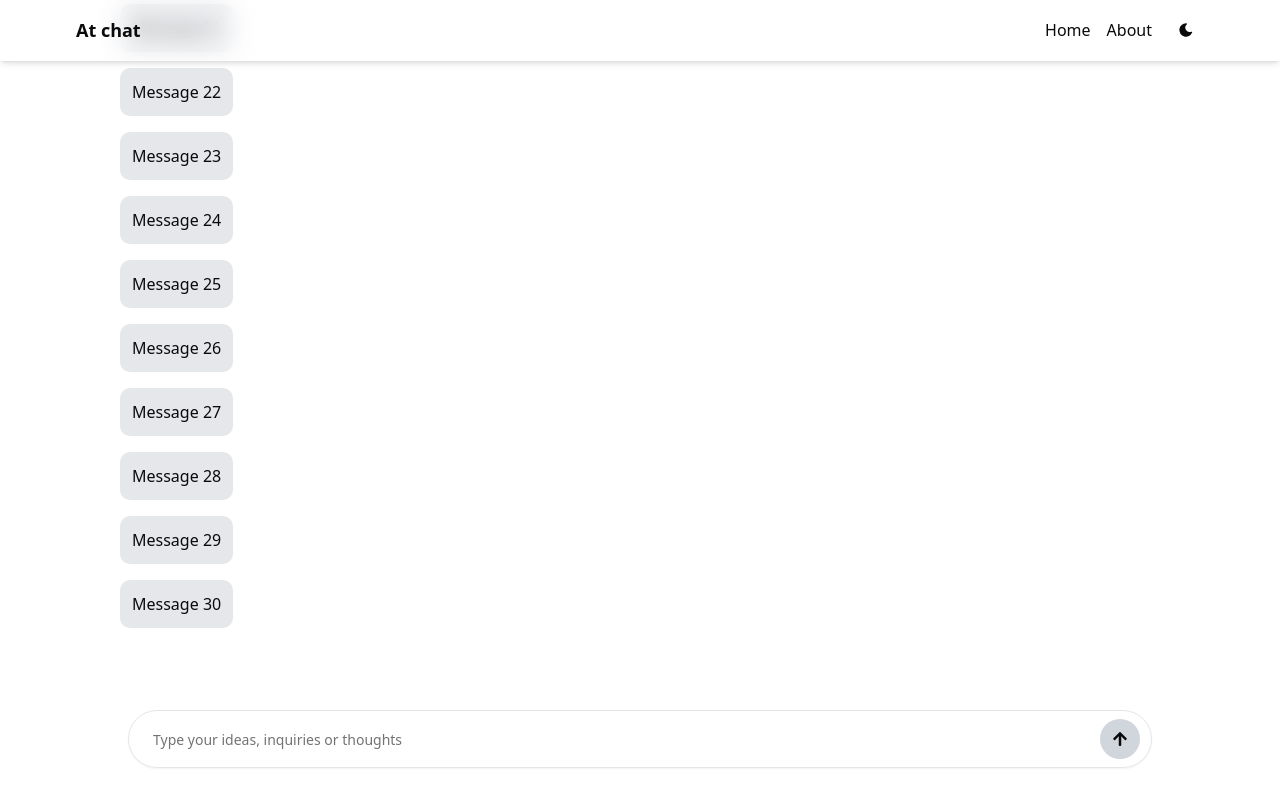
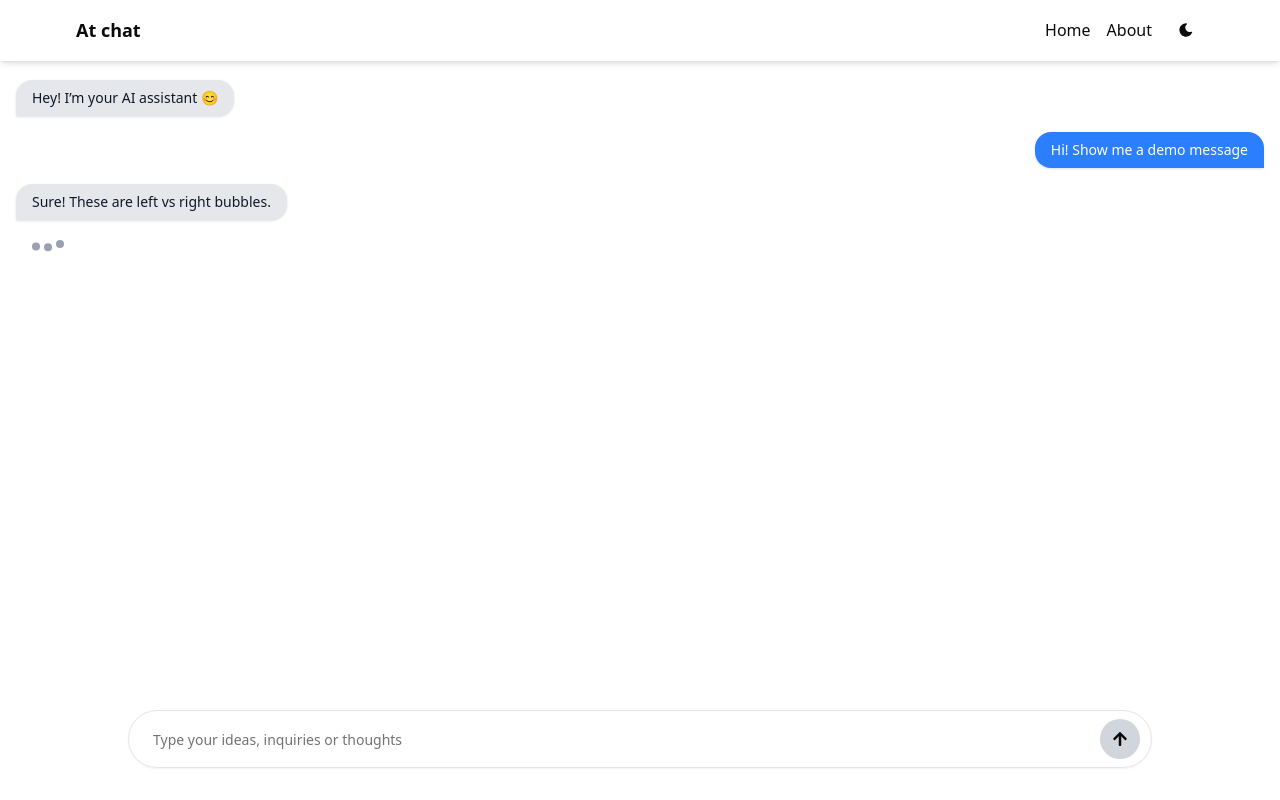
Before and after one commit to NatnaelTesfaye9098/at-chat, a Next.js app: page / in a window 1280 px wide. Built offline with nearby package versions, Linux system fonts and the light colour scheme.

Commit message:
typing layout and framer

```diff
--- a/package.json
+++ b/package.json
@@ -12,6 +12,7 @@
     "@radix-ui/react-slot": "^1.2.3",
     "class-variance-authority": "^0.7.1",
     "clsx": "^2.1.1",
+    "framer-motion": "^12.23.12",
     "lucide-react": "^0.542.0",
     "next": "15.5.2",
     "react": "19.1.0",
--- a/src/components/chat/ChatLayout.tsx
+++ b/src/components/chat/ChatLayout.tsx
@@ -1,34 +1,47 @@
-"use client";
+"use client"
 
-import { useEffect, useRef} from "react";
-import Header from "./Header";
-import InputArea from "./InputArea";
+import { useEffect, useRef, useState } from "react"
+import Header from "./Header"
+import InputArea from "./InputArea"
+import MessageBubble from "./message-bubble"
+import { Message } from "@/lib/types"
+import TypingIndicator from "./typing-indicator"
 
 export default function ChatLayout() {
+  const [messages, setMessages] = useState<Message[]>([
+    { id: "1", role: "assistant", content: "Hey! I’m your AI assistant 😊" },
+    { id: "2", role: "user", content: "Hi! Show me a demo message" },
+    { id: "3", role: "assistant", content: "Sure! These are left vs right bubbles." },
+  ]);
 
-    const messagesEndRef = useRef<HTMLDivElement | null>(null);
+  const [isThinking, setIsThinking] = useState<boolean>(true);
+
+  const messagesEndRef = useRef<HTMLDivElement | null>(null)
 
   useEffect(() => {
     messagesEndRef.current?.scrollIntoView({ behavior: "smooth" })
-    });
+  }, [messages])
 
-    return(
+  return (
     <div className="flex flex-col h-screen">
-            <Header/>
-            <main className="flex-1 overflow-y-auto px-30 py-15 space-y-4">
-                {Array.from({ length: 30 }).map((_, i) => (
-                    <div
-                        key={i}
-                        className="bg-gray-200 dark:bg-gray-700 rounded-lg p-3 w-fit"
-                        >
-                        Message {i + 1}
+      <Header />
+
+      <main className="flex-1 overflow-y-auto px-4 py-20 space-y-4">
+        {messages.map((m) => (
+          <MessageBubble key={m.id} message={m} />
+        ))}
+
+        {isThinking && (
+            <div className="flex justify-start">
+                <TypingIndicator />
             </div>
-                ))}
+        )}
 
         <div ref={messagesEndRef} />
       </main>
+
       <footer className="relative h-24">
-                <InputArea/>
+        <InputArea />
       </footer>
     </div>
   )
--- a/src/components/chat/InputArea.tsx
+++ b/src/components/chat/InputArea.tsx
@@ -1,13 +1,46 @@
+"use client"
+
 import { Input } from "@/components/ui/input";
 import { FaArrowUp } from "react-icons/fa";
+import { useState } from "react";
 
-const InputArea = () => {
+type Props = {
+  onSend: (message: string) => void;
+}
+
+const InputArea = ({onSend}: Props) => {
+
+    const [text, setText] = useState("");
+
+    const handleSend = () => {
+        if(!text.trim()) return
+        onSend(text.trim());
+        setText("");
+    }
+
+    const handleKeyDown = (e: React.KeyboardEvent<HTMLInputElement>) => {
+        if (e.key === "Enter") {
+            e.preventDefault()
+            handleSend()
+        }
+    }
+
+
     return(
         <>
             <div className="absolute bottom-8 left-1/2 transform -translate-x-1/2 w-[90%] max-w-5xl">
                 <div className="relative">
-                    <Input type="text" className="rounded-full w-full p-7 px-6 pr-14" placeholder="Type your ideas, inquiries or thoughts"/>
-                    <button className="absolute right-3 top-1/2 -translate-y-1/2 rounded-full bg-gray-300 dark:bg-gray-800 hover:bg-gray-400 hover:dark:bg-gray-900 p-3 cursor-pointer">
+                    <Input
+                        type="text"
+                        className="rounded-full w-full p-7 px-6 pr-14"
+                        value={text} onChange={(e) => setText(e.target.value)}
+                        onKeyDown={handleKeyDown}
+                        placeholder="Type your ideas, inquiries or thoughts"
+                    />
+                    <button
+                        className="absolute right-3 top-1/2 -translate-y-1/2 rounded-full bg-gray-300 dark:bg-gray-800 hover:bg-gray-400 hover:dark:bg-gray-900 p-3 cursor-pointer"
+                        onClick={handleSend}
+                    >
                         <FaArrowUp />
                     </button>
                 </div>
--- a/src/components/chat/typing-indicator.tsx
+++ b/src/components/chat/typing-indicator.tsx
@@ -0,0 +1,22 @@
+"use client"
+
+import { motion } from "framer-motion"
+
+export default function TypingIndicator() {
+  return (
+    <div className="flex items-center space-x-1 px-4 py-2">
+      {[0, 1, 2].map((i) => (
+        <motion.span
+          key={i}
+          className="h-2 w-2 rounded-full bg-gray-400 dark:bg-gray-500"
+          animate={{ y: [0, -4, 0] }}
+          transition={{
+            duration: 0.6,
+            repeat: Infinity,
+            delay: i * 0.2,
+          }}
+        />
+      ))}
+    </div>
+  )
+}
```
Also changed, not shown: 1 other file (tests, documents, lock files or other folders). Lines whose indentation alone changed are shown as unchanged.
